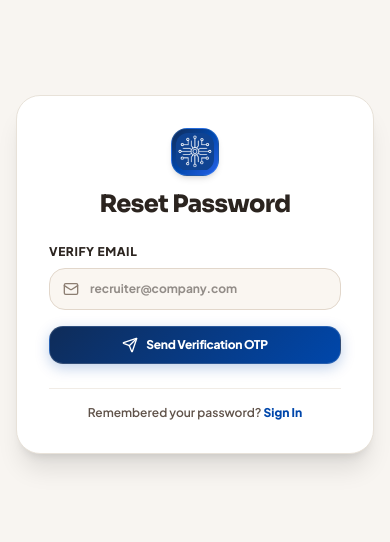
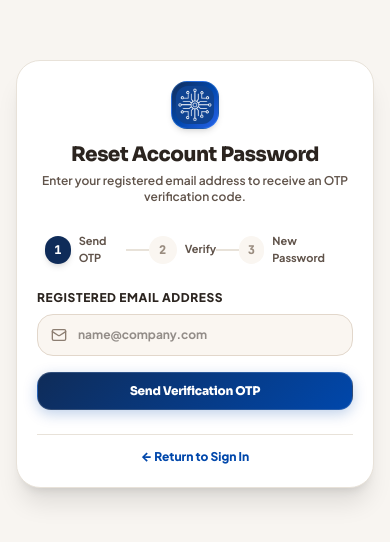
Before and after one commit to jitendarendla/AI_Resume_Analyzer, a Next.js app in the folder frontend/: page /forgot-password in a window 390 px wide. Shown: the part 148-690 px from the top of the page. Built offline with nearby package versions, Linux system fonts and the light colour scheme; no server answers.

Commit message:
Standardize change-password and forgot-password pages to theme and full responsive layout

```diff
--- a/frontend/src/app/change-password/page.tsx
+++ b/frontend/src/app/change-password/page.tsx
@@ -9,6 +9,7 @@ import { KeyRound, Lock, CheckCircle, ShieldAlert } from 'lucide-react';
 
 export default function ChangePasswordPage() {
   const [collapsed, setCollapsed] = useState(false);
+  const [mobileOpen, setMobileOpen] = useState(false);
   const [currentPassword, setCurrentPassword] = useState('');
   const [newPassword, setNewPassword] = useState('');
   const [confirmPassword, setConfirmPassword] = useState('');
@@ -41,94 +42,86 @@ export default function ChangePasswordPage() {
   };
 
   return (
-    <div className="min-h-screen bg-slate-950 text-slate-100 flex">
-      <Sidebar collapsed={collapsed} setCollapsed={setCollapsed} />
-      <div className={`flex-1 transition-all duration-300 ${collapsed ? 'ml-20' : 'ml-64'}`}>
-        <Navbar collapsed={collapsed} />
+    <div className="min-h-screen bg-[#F8F5F1] text-[#2B241F] flex font-sans" suppressHydrationWarning>
+      <Sidebar collapsed={collapsed} setCollapsed={setCollapsed} mobileOpen={mobileOpen} setMobileOpen={setMobileOpen} />
+      <div className={`flex-1 transition-all duration-300 ml-0 ${collapsed ? 'md:ml-20' : 'md:ml-20 lg:ml-64'}`}>
+        <Navbar collapsed={collapsed} mobileOpen={mobileOpen} setMobileOpen={setMobileOpen} />
 
-        <main className="pt-20 p-8 max-w-2xl">
-          <div className="flex items-center gap-3 mb-8">
-            <div className="p-3 rounded-2xl bg-indigo-500/10 border border-indigo-500/20 text-indigo-400">
+        <main className="pt-20 sm:pt-24 lg:pt-28 p-4 sm:p-6 lg:p-8 max-w-2xl mx-auto space-y-6">
+          <div className="flex items-center gap-3 p-5 sm:p-6 rounded-3xl bg-white border border-[#E8E2D9] shadow-sm">
+            <div className="p-3 rounded-2xl bg-blue-50 border border-blue-100 text-[#0047AB]">
               <KeyRound className="w-6 h-6" />
             </div>
             <div>
-              <h1 className="text-2xl font-extrabold text-white">Change Account Password</h1>
-              <p className="text-sm text-slate-400">Update your security credentials</p>
+              <h1 className="text-xl sm:text-2xl font-black text-[#2B241F]">Change Account Password</h1>
+              <p className="text-xs font-semibold text-[#60534A]">Update your security credentials</p>
             </div>
           </div>
 
           {message && (
-            <div className="mb-6 p-4 rounded-2xl bg-emerald-500/10 border border-emerald-500/30 text-emerald-300 text-sm flex items-center gap-2">
-              <CheckCircle className="w-5 h-5 text-emerald-400 shrink-0" />
+            <div className="p-4 rounded-2xl bg-emerald-50 border border-emerald-200 text-[#1E6B43] text-xs font-bold flex items-center gap-2">
+              <CheckCircle className="w-5 h-5 shrink-0" />
               <span>{message}</span>
             </div>
           )}
 
           {error && (
-            <div className="mb-6 p-4 rounded-2xl bg-rose-500/10 border border-rose-500/30 text-rose-400 text-sm flex items-center gap-2">
-              <ShieldAlert className="w-5 h-5 text-rose-400 shrink-0" />
+            <div className="p-4 rounded-2xl bg-rose-50 border border-rose-200 text-rose-600 text-xs font-bold flex items-center gap-2">
+              <ShieldAlert className="w-5 h-5 shrink-0" />
               <span>{error}</span>
             </div>
           )}
 
-          <div className="bg-slate-900/60 border border-slate-800 rounded-3xl p-8 backdrop-blur-xl shadow-xl">
+          <div className="bg-white border border-[#E8E2D9] rounded-3xl p-5 sm:p-8 shadow-sm">
             <form onSubmit={handleChangePassword} className="space-y-5">
               <div>
-                <label className="block text-xs font-semibold text-slate-300 uppercase tracking-wider mb-2">Current Password</label>
+                <label className="block text-xs font-black text-[#2B241F] uppercase tracking-wider mb-2">Current Password</label>
                 <div className="relative">
-                  <Lock className="w-5 h-5 absolute left-3.5 top-1/2 -translate-y-1/2 text-slate-500" />
+                  <Lock className="w-4 h-4 absolute left-3.5 top-1/2 -translate-y-1/2 text-[#8C7E72]" />
                   <input
                     type="password"
                     required
                     value={currentPassword}
                     onChange={(e) => setCurrentPassword(e.target.value)}
-                    className="w-full bg-slate-950/60 border border-slate-800 text-slate-200 text-sm rounded-xl pl-11 pr-4 py-3 focus:outline-none focus:border-indigo-500 focus:ring-1 focus:ring-indigo-500"
+                    className="w-full bg-[#FAF6F1] border border-[#E2D7CB] text-[#2B241F] text-xs rounded-2xl pl-10 pr-4 py-3 focus:outline-none focus:border-[#0F2C59] font-bold"
                   />
                 </div>
               </div>
 
               <div>
-                <label className="block text-xs font-semibold text-slate-300 uppercase tracking-wider mb-2">New Password</label>
+                <label className="block text-xs font-black text-[#2B241F] uppercase tracking-wider mb-2">New Password</label>
                 <div className="relative">
-                  <Lock className="w-5 h-5 absolute left-3.5 top-1/2 -translate-y-1/2 text-slate-500" />
+                  <Lock className="w-4 h-4 absolute left-3.5 top-1/2 -translate-y-1/2 text-[#8C7E72]" />
                   <input
                     type="password"
                     required
                     value={newPassword}
                     onChange={(e) => setNewPassword(e.target.value)}
-                    className="w-full bg-slate-950/60 border border-slate-800 text-slate-200 text-sm rounded-xl pl-11 pr-4 py-3 focus:outline-none focus:border-indigo-500 focus:ring-1 focus:ring-indigo-500"
+                    className="w-full bg-[#FAF6F1] border border-[#E2D7CB] text-[#2B241F] text-xs rounded-2xl pl-10 pr-4 py-3 focus:outline-none focus:border-[#0F2C59] font-bold"
                   />
                 </div>
               </div>
 
               <div>
-                <label className="block text-xs font-semibold text-slate-300 uppercase tracking-wider mb-2">Confirm New Password</label>
+                <label className="block text-xs font-black text-[#2B241F] uppercase tracking-wider mb-2">Confirm New Password</label>
                 <div className="relative">
-                  <Lock className="w-5 h-5 absolute left-3.5 top-1/2 -translate-y-1/2 text-slate-500" />
+                  <Lock className="w-4 h-4 absolute left-3.5 top-1/2 -translate-y-1/2 text-[#8C7E72]" />
                   <input
                     type="password"
                     required
                     value={confirmPassword}
                     onChange={(e) => setConfirmPassword(e.target.value)}
-                    className="w-full bg-slate-950/60 border border-slate-800 text-slate-200 text-sm rounded-xl pl-11 pr-4 py-3 focus:outline-none focus:border-indigo-500 focus:ring-1 focus:ring-indigo-500"
+                    className="w-full bg-[#FAF6F1] border border-[#E2D7CB] text-[#2B241F] text-xs rounded-2xl pl-10 pr-4 py-3 focus:outline-none focus:border-[#0F2C59] font-bold"
                   />
                 </div>
-              </div>
-
-              {/* Password Policy */}
-              <div className="p-4 rounded-2xl bg-slate-950/40 border border-slate-800 text-xs text-slate-400 space-y-1">
-                <p className="font-semibold text-slate-300 mb-1">Security Password Policy:</p>
-                <p>• Minimum 8 characters long</p>
-                <p>• Must contain uppercase & lowercase letters</p>
-                <p>• Must contain a numeric digit & special character</p>
               </div>
 
               <button
                 type="submit"
                 disabled={loading}
-                className="w-full py-3.5 px-4 rounded-xl bg-indigo-600 hover:bg-indigo-500 text-white font-bold text-sm shadow-lg shadow-indigo-500/25 transition-all disabled:opacity-50"
+                className="sleek-btn-primary w-full text-xs font-black py-3.5 cursor-pointer disabled:opacity-50"
               >
-                {loading ? 'Updating Password...' : 'Update Password & Re-authenticate'}
+                {loading ? 'Updating Password...' : 'Save New Password'}
               </button>
             </form>
           </div>
--- a/frontend/src/app/forgot-password/page.tsx
+++ b/frontend/src/app/forgot-password/page.tsx
@@ -91,46 +91,86 @@ export default function ForgotPasswordPage() {
 
   return (
     <div className="min-h-screen bg-[#F8F5F1] text-[#2B241F] flex items-center justify-center p-4 font-sans relative overflow-hidden">
-      <div className="w-full max-w-md p-8 rounded-3xl bg-white shadow-xl space-y-6 relative z-10 border border-[#E8E2D9]">
+      <div className="w-full max-w-md p-5 sm:p-8 rounded-3xl bg-white shadow-xl space-y-6 relative z-10 border border-[#E8E2D9]">
         <div className="text-center space-y-3">
           <Link href="/" className="inline-flex items-center gap-3">
             <div className="w-12 h-12 rounded-2xl bg-gradient-to-br from-[#0F2C59] via-[#0047AB] to-[#2563EB] p-1 flex items-center justify-center shrink-0 shadow-md border border-blue-400/30">
               <img src="/logo.png" alt="AI Resume Analyzer Logo Icon" className="w-full h-full object-contain rounded-xl" />
             </div>
           </Link>
+
           <div>
-            <h1 className="text-2xl font-black text-[#2B241F] tracking-tight">Reset Password</h1>
+            <h1 className="text-xl sm:text-2xl font-black text-[#2B241F]">Reset Account Password</h1>
+            <p className="text-xs font-semibold text-[#60534A] mt-1">
+              {step === 'send_otp' && 'Enter your registered email address to receive an OTP verification code.'}
+              {step === 'verify_otp' && `Enter the 6-digit OTP code sent to ${email}`}
+              {step === 'new_password' && 'Enter and confirm your new secure account password.'}
+            </p>
+          </div>
+        </div>
+
+        {/* Step Indicator */}
+        <div className="flex items-center justify-between px-2 pt-1">
+          <div className="flex items-center gap-2">
+            <span className={`w-7 h-7 rounded-full flex items-center justify-center text-xs font-mono font-black ${
+              step === 'send_otp' ? 'bg-[#0F2C59] text-white shadow-md' : 'bg-emerald-100 text-emerald-800'
+            }`}>
+              {step !== 'send_otp' ? <Check className="w-3.5 h-3.5" /> : '1'}
+            </span>
+            <span className="text-[11px] font-bold text-[#60534A]">Send OTP</span>
+          </div>
+
+          <div className="w-6 h-0.5 bg-[#E8E2D9]" />
+
+          <div className="flex items-center gap-2">
+            <span className={`w-7 h-7 rounded-full flex items-center justify-center text-xs font-mono font-black ${
+              step === 'verify_otp' ? 'bg-[#0F2C59] text-white shadow-md' : step === 'new_password' ? 'bg-emerald-100 text-emerald-800' : 'bg-[#FAF6F1] text-[#9A8D80]'
+            }`}>
+              {step === 'new_password' ? <Check className="w-3.5 h-3.5" /> : '2'}
+            </span>
+            <span className="text-[11px] font-bold text-[#60534A]">Verify</span>
+          </div>
+
+          <div className="w-6 h-0.5 bg-[#E8E2D9]" />
+
+          <div className="flex items-center gap-2">
+            <span className={`w-7 h-7 rounded-full flex items-center justify-center text-xs font-mono font-black ${
+              step === 'new_password' ? 'bg-[#0F2C59] text-white shadow-md' : 'bg-[#FAF6F1] text-[#9A8D80]'
+            }`}>
+              3
+            </span>
+            <span className="text-[11px] font-bold text-[#60534A]">New Password</span>
           </div>
         </div>
 
         {message && (
-          <div className="p-3.5 rounded-2xl bg-emerald-50 border border-emerald-200 text-emerald-800 text-xs flex items-center gap-2 font-bold">
-            <CheckCircle2 className="w-4 h-4 shrink-0" />
+          <div className="p-3.5 rounded-2xl bg-emerald-50 border border-emerald-200 text-[#1E6B43] text-xs font-bold flex items-start gap-2">
+            <CheckCircle2 className="w-4 h-4 text-[#1E6B43] shrink-0 mt-0.5" />
             <span>{message}</span>
           </div>
         )}
 
         {error && (
-          <div className="p-3.5 rounded-2xl bg-rose-50 border border-rose-200 text-rose-700 text-xs flex items-center gap-2 font-bold">
-            <AlertCircle className="w-4 h-4 shrink-0" />
+          <div className="p-3.5 rounded-2xl bg-rose-50 border border-rose-200 text-rose-600 text-xs font-bold flex items-start gap-2">
+            <AlertCircle className="w-4 h-4 text-rose-600 shrink-0 mt-0.5" />
             <span>{error}</span>
           </div>
         )}
 
         {/* STEP 1: Send OTP */}
         {step === 'send_otp' && (
-          <form onSubmit={handleSendOTP} className="space-y-4 text-xs">
+          <form onSubmit={handleSendOTP} className="space-y-4">
             <div>
-              <label className="block text-[#2B241F] font-black uppercase tracking-wider mb-2">Verify Email</label>
+              <label className="block text-xs font-black text-[#2B241F] uppercase tracking-wider mb-2">Registered Email Address</label>
               <div className="relative">
                 <Mail className="w-4 h-4 absolute left-3.5 top-1/2 -translate-y-1/2 text-[#8C7E72]" />
                 <input
                   type="email"
                   required
+                  placeholder="name@company.com"
                   value={email}
                   onChange={(e) => setEmail(e.target.value)}
-                  placeholder="recruiter@company.com"
-                  className="w-full bg-[#FAF6F1] border border-[#E2D7CB] text-[#2B241F] rounded-2xl pl-10 pr-4 py-3 font-bold focus:outline-none focus:border-[#0F2C59]"
+                  className="w-full bg-[#FAF6F1] border border-[#E2D7CB] text-[#2B241F] text-xs rounded-2xl pl-10 pr-4 py-3 focus:outline-none focus:border-[#0F2C59] font-bold"
                 />
               </div>
             </div>
@@ -138,69 +178,68 @@ export default function ForgotPasswordPage() {
             <button
               type="submit"
               disabled={loading}
-              className="sleek-btn-primary w-full py-3.5"
+              className="sleek-btn-primary w-full text-xs font-black py-3.5 cursor-pointer disabled:opacity-50"
             >
-              <Send className="w-4 h-4" />
-              <span>{loading ? 'Sending Email OTP...' : 'Send Verification OTP'}</span>
+              {loading ? 'Sending OTP Code...' : 'Send Verification OTP'}
             </button>
           </form>
         )}
 
         {/* STEP 2: Verify OTP */}
         {step === 'verify_otp' && (
-          <form onSubmit={handleVerifyOTP} className="space-y-4 text-xs">
+          <form onSubmit={handleVerifyOTP} className="space-y-4">
             <div>
-              <label className="block text-[#2B241F] font-black uppercase tracking-wider mb-2">Enter 6-Digit OTP Code from Email</label>
+              <label className="block text-xs font-black text-[#2B241F] uppercase tracking-wider mb-2">6-Digit Verification OTP</label>
+              <div className="relative">
+                <ShieldCheck className="w-4 h-4 absolute left-3.5 top-1/2 -translate-y-1/2 text-[#8C7E72]" />
                 <input
                   type="text"
+                  required
                   maxLength={6}
-                required
-                placeholder="Check your email inbox..."
+                  placeholder="123456"
                   value={otpCode}
                   onChange={(e) => setOtpCode(e.target.value.replace(/\D/g, ''))}
-                className="w-full bg-[#FAF6F1] border border-[#E2D7CB] text-[#2B241F] text-center text-xl font-mono tracking-widest rounded-2xl px-4 py-3 font-black focus:outline-none focus:border-[#0F2C59]"
+                  className="w-full bg-[#FAF6F1] border border-[#E2D7CB] text-[#2B241F] text-sm font-mono font-black tracking-widest text-center rounded-2xl py-3 focus:outline-none focus:border-[#0F2C59]"
                 />
               </div>
+            </div>
 
-            <div className="flex items-center justify-between gap-3">
+            <button
+              type="submit"
+              disabled={loading}
+              className="sleek-btn-primary w-full text-xs font-black py-3.5 cursor-pointer disabled:opacity-50"
+            >
+              {loading ? 'Verifying Code...' : 'Verify OTP Code'}
+            </button>
+
             <button
               type="button"
               onClick={() => setStep('send_otp')}
-                className="px-4 py-2 rounded-xl text-xs font-bold text-[#60534A]"
+              className="w-full text-center text-xs font-black text-[#60534A] hover:text-[#2B241F]"
             >
-                Resend Email OTP
+              ← Back to Email Step
             </button>
-              <button
-                type="submit"
-                disabled={loading}
-                className="sleek-btn-primary py-3 px-6"
-              >
-                <Check className="w-4 h-4" />
-                <span>{loading ? 'Verifying...' : 'Verify OTP Code'}</span>
-              </button>
-            </div>
           </form>
         )}
 
-        {/* STEP 3: Reset Password with Eye Toggles */}
+        {/* STEP 3: Set New Password */}
         {step === 'new_password' && (
-          <form onSubmit={handleResetPassword} className="space-y-4 text-xs">
+          <form onSubmit={handleResetPassword} className="space-y-4">
             <div>
-              <label className="block font-black text-[#2B241F] uppercase mb-1">New Password</label>
+              <label className="block text-xs font-black text-[#2B241F] uppercase tracking-wider mb-2">New Password</label>
               <div className="relative">
                 <Lock className="w-4 h-4 absolute left-3.5 top-1/2 -translate-y-1/2 text-[#8C7E72]" />
                 <input
                   type={showNewPass ? 'text' : 'password'}
                   required
-                  placeholder="••••••••"
                   value={newPassword}
                   onChange={(e) => setNewPassword(e.target.value)}
-                  className="w-full bg-[#FAF6F1] border border-[#E2D7CB] text-[#2B241F] rounded-2xl pl-10 pr-10 py-3 font-bold focus:outline-none focus:border-[#0F2C59]"
+                  className="w-full bg-[#FAF6F1] border border-[#E2D7CB] text-[#2B241F] text-xs rounded-2xl pl-10 pr-10 py-3 focus:outline-none focus:border-[#0F2C59] font-bold"
                 />
                 <button
                   type="button"
                   onClick={() => setShowNewPass(!showNewPass)}
-                  className="absolute right-3.5 top-1/2 -translate-y-1/2 text-[#8C7E72] hover:text-[#2B241F]"
+                  className="absolute right-3 top-1/2 -translate-y-1/2 text-[#8C7E72]"
                 >
                   {showNewPass ? <EyeOff className="w-4 h-4" /> : <Eye className="w-4 h-4" />}
                 </button>
@@ -208,21 +247,20 @@ export default function ForgotPasswordPage() {
             </div>
 
             <div>
-              <label className="block font-black text-[#2B241F] uppercase mb-1">Confirm New Password</label>
+              <label className="block text-xs font-black text-[#2B241F] uppercase tracking-wider mb-2">Confirm New Password</label>
               <div className="relative">
                 <Lock className="w-4 h-4 absolute left-3.5 top-1/2 -translate-y-1/2 text-[#8C7E72]" />
                 <input
                   type={showConfirmPass ? 'text' : 'password'}
                   required
-                  placeholder="••••••••"
                   value={confirmPassword}
                   onChange={(e) => setConfirmPassword(e.target.value)}
-                  className="w-full bg-[#FAF6F1] border border-[#E2D7CB] text-[#2B241F] rounded-2xl pl-10 pr-10 py-3 font-bold focus:outline-none focus:border-[#0F2C59]"
+                  className="w-full bg-[#FAF6F1] border border-[#E2D7CB] text-[#2B241F] text-xs rounded-2xl pl-10 pr-10 py-3 focus:outline-none focus:border-[#0F2C59] font-bold"
                 />
                 <button
                   type="button"
                   onClick={() => setShowConfirmPass(!showConfirmPass)}
-                  className="absolute right-3.5 top-1/2 -translate-y-1/2 text-[#8C7E72] hover:text-[#2B241F]"
+                  className="absolute right-3 top-1/2 -translate-y-1/2 text-[#8C7E72]"
                 >
                   {showConfirmPass ? <EyeOff className="w-4 h-4" /> : <Eye className="w-4 h-4" />}
                 </button>
@@ -232,17 +270,16 @@ export default function ForgotPasswordPage() {
             <button
               type="submit"
               disabled={loading}
-              className="sleek-btn-primary w-full py-3.5"
+              className="sleek-btn-primary w-full text-xs font-black py-3.5 cursor-pointer disabled:opacity-50"
             >
-              <span>{loading ? 'Updating Password...' : 'Reset & Update Password'}</span>
+              {loading ? 'Resetting Password...' : 'Save New Password & Sign In'}
             </button>
           </form>
         )}
 
-        <div className="text-center text-xs font-semibold text-[#60534A] pt-4 border-t border-[#F1ECE6]">
-          Remembered your password?{' '}
-          <Link href="/login" className="text-[#0047AB] font-black hover:underline">
-            Sign In
+        <div className="pt-2 text-center border-t border-[#E8E2D9]">
+          <Link href="/login" className="text-xs font-black text-[#0047AB] hover:underline">
+            ← Return to Sign In
           </Link>
         </div>
       </div>
```
Lines whose indentation alone changed are shown as unchanged.
